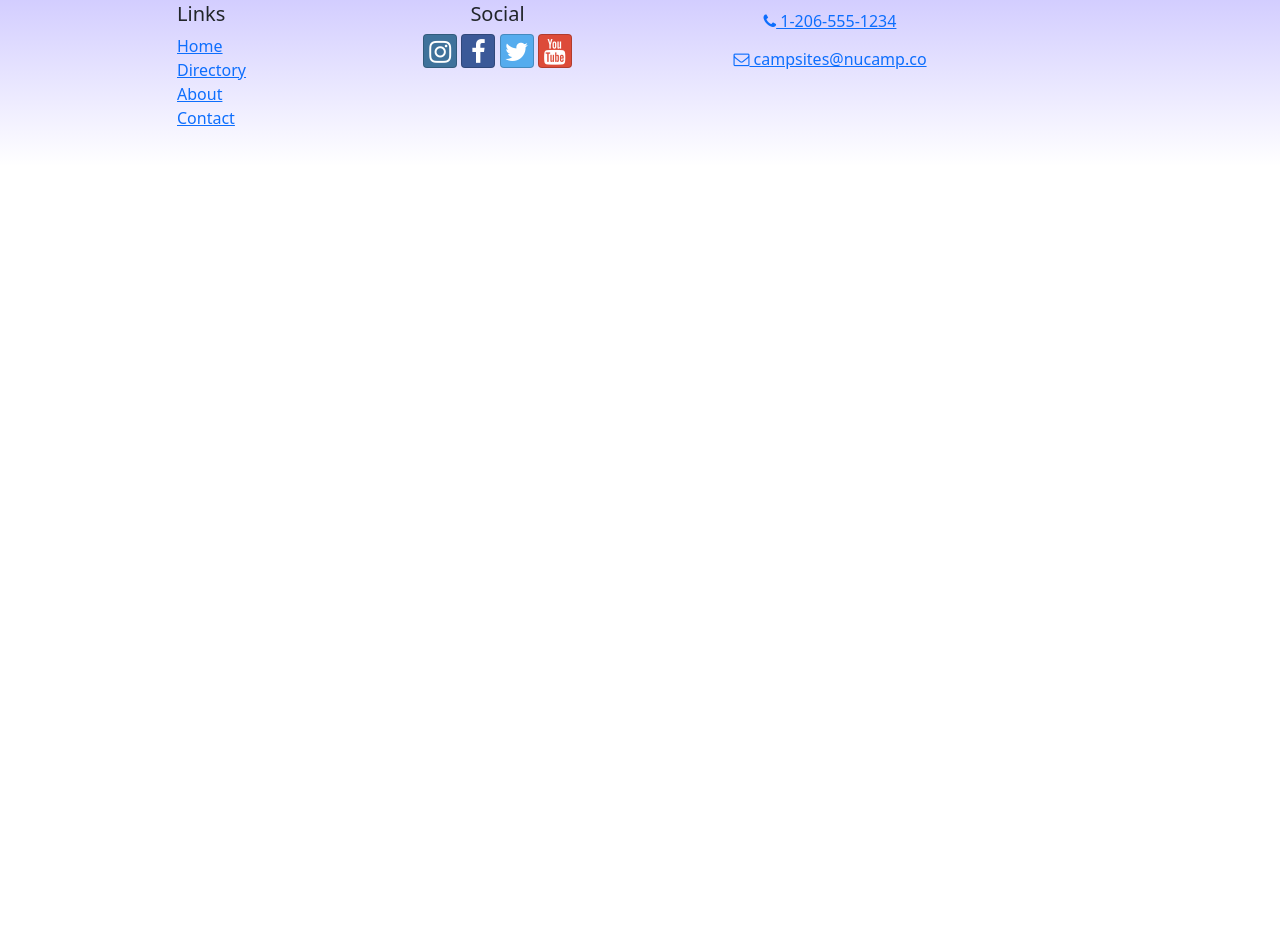
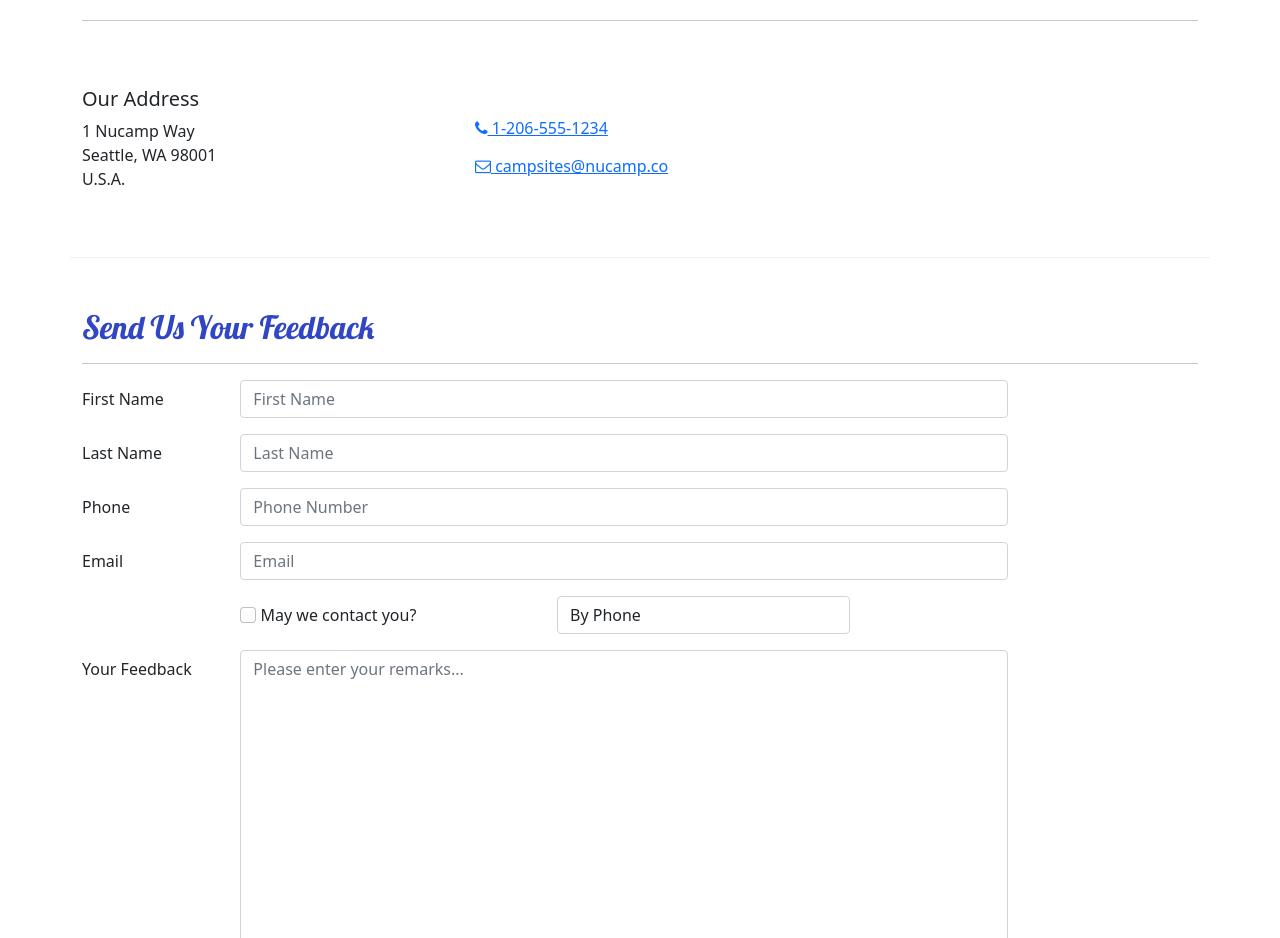
Before and after one commit to harunomar54/Nucamp-react, a React (Create React App) app: page /contact in a window 1280 px wide. Shown: the part 234-1172 px from the top of the page. Before the commit the page ends 800 px from the top, so only its background shows below. Built offline with nearby package versions, Linux system fonts and the light colour scheme.

Commit message:
added formik to comments and contact pages

```diff
--- /dev/null
+++ b/src/components/ContactForm.js
@@ -0,0 +1,121 @@
+import { Button, Label, Col, FormGroup } from "reactstrap";
+import { Formik, Field, Form, ErrorMessage } from "formik";
+import { validateContactForm } from "../utils/validateContactForm";
+
+const ContactForm = () => {
+  const handleSubmit = (values, { resetForm }) => {
+    console.log("form values:", values);
+    console.log("in JSON format:", JSON.stringify(values));
+    resetForm();
+  };
+  return (
+    <Formik
+      initialValues={{
+        firstName: "",
+        lastName: "",
+        phoneNum: "",
+        email: "",
+        agree: false,
+        contactType: "By Phone",
+        feedback: "",
+      }}
+      onSubmit={handleSubmit}
+      validate={validateContactForm}
+    >
+      <Form>
+        <FormGroup row>
+          <Label htmlFor="firstName" md="2">
+            First Name
+          </Label>
+          <Col md="10">
+            <Field
+              name="firstName"
+              placeholder="First Name"
+              className="form-control"
+            />
+            <ErrorMessage name="firstName">
+              {(msg) => <p className="text-danger">{msg}</p>}
+            </ErrorMessage>
+          </Col>
+        </FormGroup>
+        <FormGroup row>
+          <Label htmlFor="lastName" md="2">
+            Last Name
+          </Label>
+          <Col md="10">
+            <Field
+              name="lastName"
+              placeholder="Last Name"
+              className="form-control"
+            />
+            <ErrorMessage name="lastName">
+              {(msg) => <p className="text-danger">{msg}</p>}
+            </ErrorMessage>
+          </Col>
+        </FormGroup>
+        <FormGroup row>
+          <Label htmlFor="phoneNum" md="2">
+            Phone
+          </Label>
+          <Col md="10">
+            <Field
+              name="phoneNum"
+              placeholder="Phone Number"
+              className="form-control"
+            />
+            <ErrorMessage name="phoneNum">
+              {(msg) => <p className="text-danger">{msg}</p>}
+            </ErrorMessage>
+          </Col>
+        </FormGroup>
+        <FormGroup row>
+          <Label htmlFor="email" md="2">
+            Email
+          </Label>
+          <Col md="10">
+            <Field name="email" placeholder="Email" className="form-control" />
+            <ErrorMessage name="email">
+              {(msg) => <p className="text-danger">{msg}</p>}
+            </ErrorMessage>
+          </Col>
+        </FormGroup>
+        <FormGroup row>
+          <Label check md={{ size: 4, offset: 2 }}>
+            <Field name="agree" type="checkbox" className="form-check-input" />{" "}
+            May we contact you?
+          </Label>
+          <Col md="4">
+            <Field name="contactType" as="select" className="form-control">
+              <option>By Phone</option>
+              <option>By Email</option>
+            </Field>
+          </Col>
+        </FormGroup>
+
+        <FormGroup row>
+          <Label htmlFor="feedback" md="2">
+            Your Feedback
+          </Label>
+          <Col md="10">
+            <Field
+              name="feedback"
+              component="textarea"
+              placeholder="Please enter your remarks..."
+              rows="12"
+              className="form-control"
+            />
+          </Col>
+        </FormGroup>
+        <FormGroup row>
+          <Col md={{ size: 10, offset: 2 }}>
+            <Button type="submit" color="primary">
+              Send Feedback
+            </Button>
+          </Col>
+        </FormGroup>
+      </Form>
+    </Formik>
+  );
+};
+
+export default ContactForm;
--- /dev/null
+++ b/src/features/comments/CommentForm.js
@@ -0,0 +1,82 @@
+import { useState } from "react";
+import { Button, Modal, ModalHeader, FormGroup, Label } from "reactstrap";
+import { Formik, Field, Form, ErrorMessage } from "formik";
+
+import { validateCommentForm } from "../../utils/validateCommentForm";
+
+const CommentForm = ({ campsiteId }) => {
+  const [modalOpen, setModalOpen] = useState(false);
+  const handleSubmit = (values) => {
+    const comment = {
+      campsiteId: parseInt(campsiteId),
+      rating: values.rating,
+      author: values.author,
+      text: values.commentText,
+    };
+    console.log(comment);
+    setModalOpen(false);
+  };
+  return (
+    <>
+      <Button outline={true} onClick={() => setModalOpen(true)}>
+        <i className="fa fa-pencil fa-lg" /> Add Comment
+      </Button>
+      <Modal isOpen={modalOpen}>
+        <ModalHeader toggle={() => setModalOpen(false)}>
+          Add Comment
+        </ModalHeader>
+        <Formik
+          initialValues={{
+            rating: "undefined",
+            author: "",
+            commentText: "",
+          }}
+          onSubmit={handleSubmit}
+          validate={validateCommentForm}
+        >
+          <Form>
+            <FormGroup>
+              <Label htmlFor="rating">Rating</Label>
+              <Field name="rating" as="select" className="form-control">
+                <option>Select...</option>
+                <option>1</option>
+                <option>2</option>
+                <option>3</option>
+                <option>4</option>
+                <option>5</option>
+              </Field>
+              <ErrorMessage name="rating">
+                {(msg) => <p className="text-danger">{msg}</p>}
+              </ErrorMessage>
+            </FormGroup>
+            <FormGroup>
+              <Label htmlFor="author">Your Name</Label>
+              <Field
+                name="author"
+                placeholder="Your Name"
+                className="form-control"
+              />
+              <ErrorMessage name="author">
+                {(msg) => <p className="text-danger">{msg}</p>}
+              </ErrorMessage>
+            </FormGroup>
+            <FormGroup>
+              <Label htmlFor="commentText">Comment</Label>
+              <Field
+                name="commentText"
+                as="textarea"
+                rows="12"
+                className="form-control"
+              />
+            </FormGroup>
+            <Button type="submit" color="primary">
+              Submit
+            </Button>
+          </Form>
+        </Formik>
+      </Modal>
+    </>
+  );
+};
+
+export default CommentForm;
--- a/src/features/comments/CommentsList.js
+++ b/src/features/comments/CommentsList.js
@@ -1,6 +1,7 @@
 import { Col } from "reactstrap";
 import Comment from "./Comments";
 import { selectCommentsByCampsiteId } from "./commentsSlice";
+import CommentForm from "./CommentForm";
 
 const CommentsList = ({ campsiteId }) => {
   const comments = selectCommentsByCampsiteId(campsiteId);
@@ -11,6 +12,7 @@ const CommentsList = ({ campsiteId }) => {
         {comments.map((comment) => {
           return <Comment key={comment.id} comment={comment} />;
         })}
+        <CommentForm campsiteId={campsiteId} />
       </Col>
     );
   }
--- a/src/pages/ContactPage.js
+++ b/src/pages/ContactPage.js
@@ -1,5 +1,47 @@
+import { Col, Container, Row } from "reactstrap";
+import SubHeader from "../features/comments/SubHeader";
+import ContactForm from "../components/ContactForm";
+
 const ContactPage = () => {
-  return <div>ContactPage</div>;
+  return (
+    <Container>
+      <SubHeader current="Contact Us" />
+      <Row className="row-content align-items-center">
+        <Col sm="4">
+          <h5>Our Address</h5>
+          <address>
+            1 Nucamp Way
+            <br />
+            Seattle, WA 98001
+            <br />
+            U.S.A.
+          </address>
+        </Col>
+        <Col>
+          <a role="button" className="btn btn-link" href="tel:+12065551234">
+            <i className="fa fa-phone" /> 1-206-555-1234
+          </a>
+          <br />
+          <a
+            role="button"
+            className="btn btn-link"
+            href="mailto:fakeemail@fakeemail.co"
+          >
+            <i className="fa fa-envelope-o" /> campsites@nucamp.co
+          </a>
+        </Col>
+      </Row>
+      <Row className="row-content">
+        <Col xs="12">
+          <h2>Send Us Your Feedback</h2>
+          <hr />
+        </Col>
+        <Col md="10">
+          <ContactForm />
+        </Col>
+      </Row>
+    </Container>
+  );
 };
 
 export default ContactPage;
--- /dev/null
+++ b/src/utils/validateCommentForm.js
@@ -0,0 +1,15 @@
+export const validateCommentForm = (values) => {
+  const errors = {};
+
+  if (!values.ratings) {
+    errors.ratings = "Required";
+  }
+
+  if (values.author.length < 2) {
+    errors.author = "Must be 2 characters or more";
+  } else if (values.author.length > 15) {
+    errors.author = "Must be 15 characters or less";
+  }
+
+  return errors;
+};
--- /dev/null
+++ b/src/utils/validateContactForm.js
@@ -0,0 +1,33 @@
+export const validateContactForm = (values) => {
+  const errors = {};
+
+  if (!values.firstName) {
+    errors.firstName = "Required";
+  } else if (values.firstName.length < 2) {
+    errors.firstName = "Must be at least 2 characters";
+  } else if (values.firstName.length > 15) {
+    errors.firstName = "Must be 15 characters or less";
+  }
+
+  if (!values.lastName) {
+    errors.lastName = "Required";
+  } else if (values.lastName.length < 2) {
+    errors.lastName = "Must be at least 2 characters";
+  } else if (values.lastName.length > 15) {
+    errors.lastName = "Must be 15 characters or less";
+  }
+
+  const reg = /^\d+$/;
+
+  if (!reg.test(values.phoneNum)) {
+    errors.phoneNum = "Please only enter numbers";
+  } else if (!reg.test(values.phoneNum > 10)) {
+    errors.phoneNum = "Please enter a valid phone number";
+  }
+
+  if (!values.email.includes("@")) {
+    errors.email = "Email should contain a @";
+  }
+
+  return errors;
+};
```
